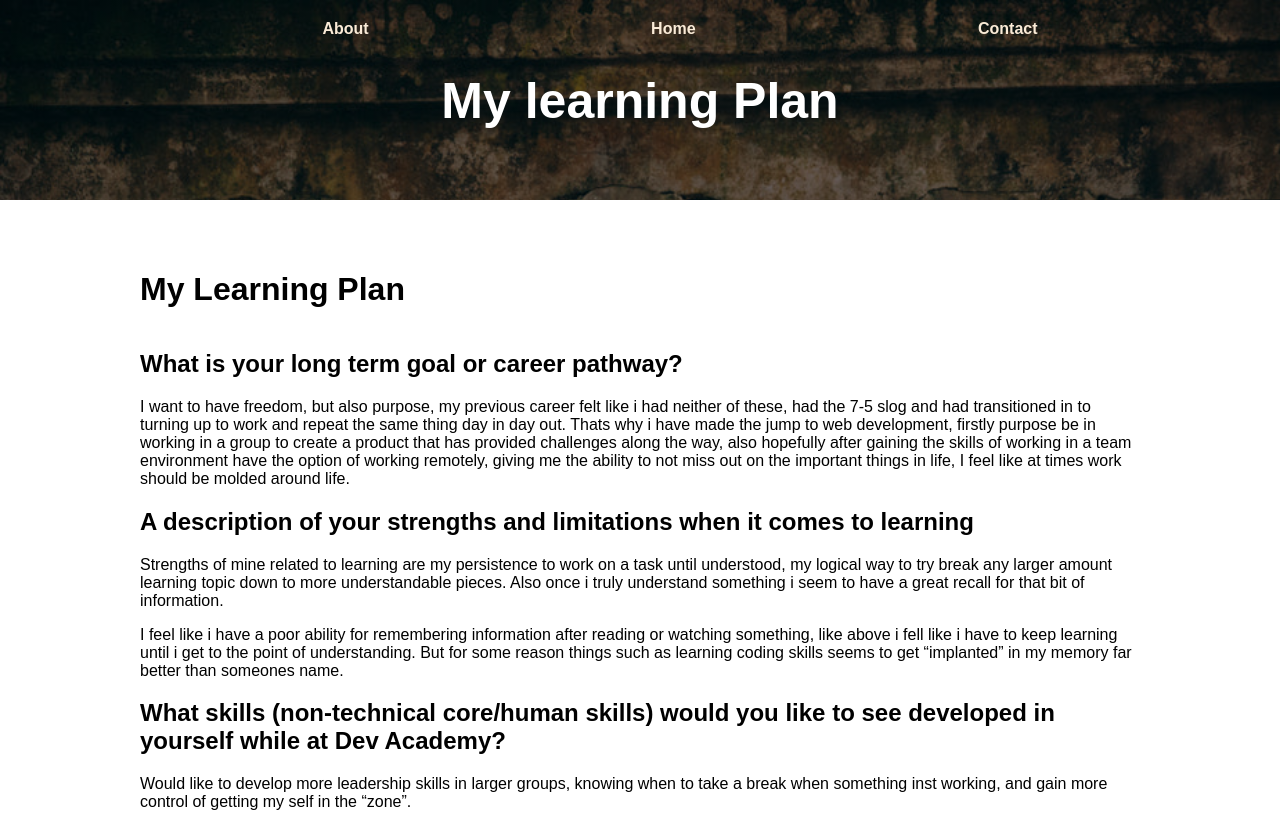
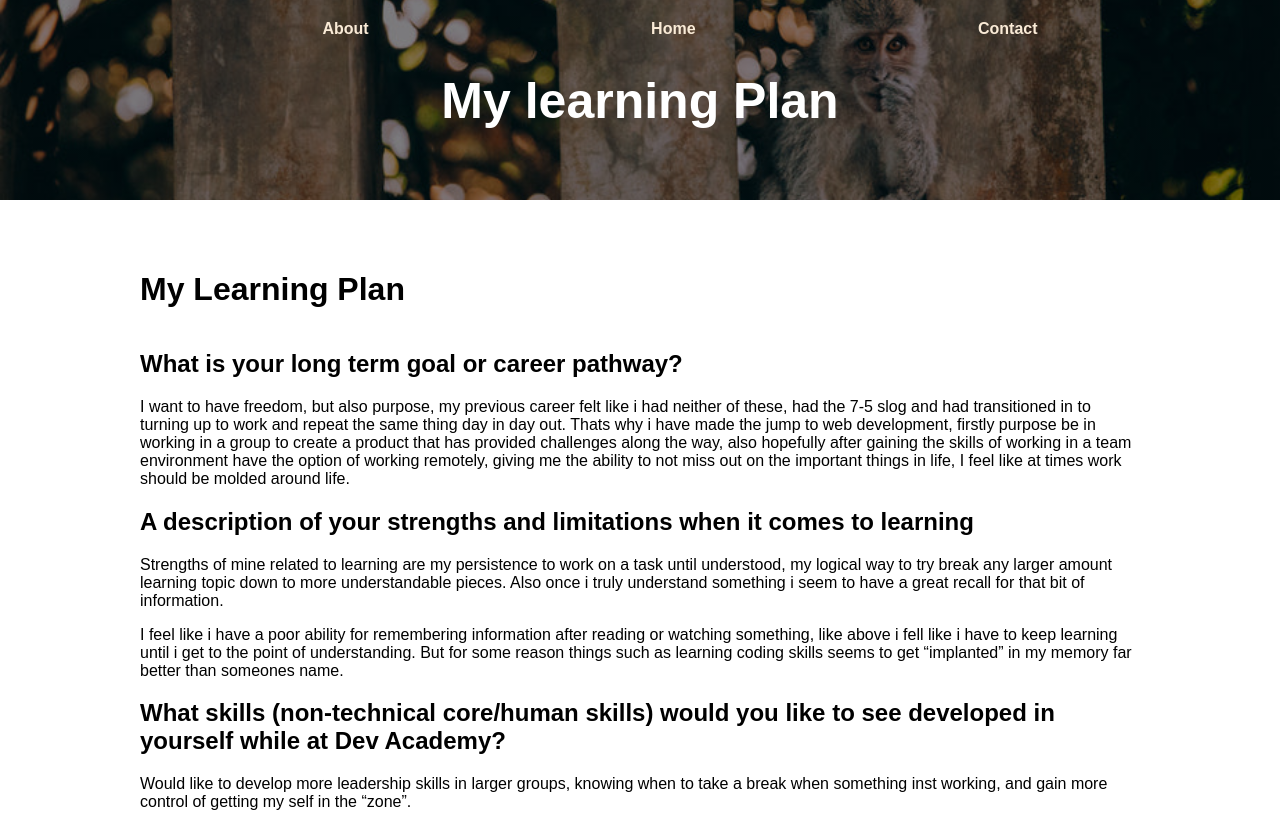
Before and after one commit to sam-nikau/sam-nikau.github.io, a plain HTML site: page My_learning_plan.html in a window 1280 px wide. Shown: the top 814 px of the page. Drawn offline with Linux system fonts and the light colour scheme.

Commit message:
adjust learning hero image

```diff
--- a/styles/main.css
+++ b/styles/main.css
@@ -162,6 +162,8 @@ a.one:link, a.one:visited {
 
 .hero-image-learning-plan {
   background-image: linear-gradient(rgba(0, 0, 0, 0.5), rgba(0, 0, 0, 0.5)), url("/Pictures/a-monkey-on-a-stone-wall-amongst-the-trees.jpg");
+  height: 40%;
+  background-position: center;
   background-repeat: no-repeat;
   background-size: cover;
   position: relative;
```
